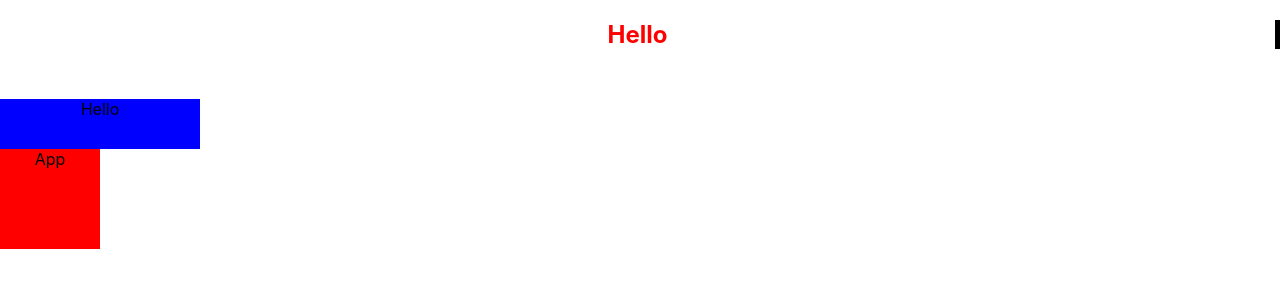
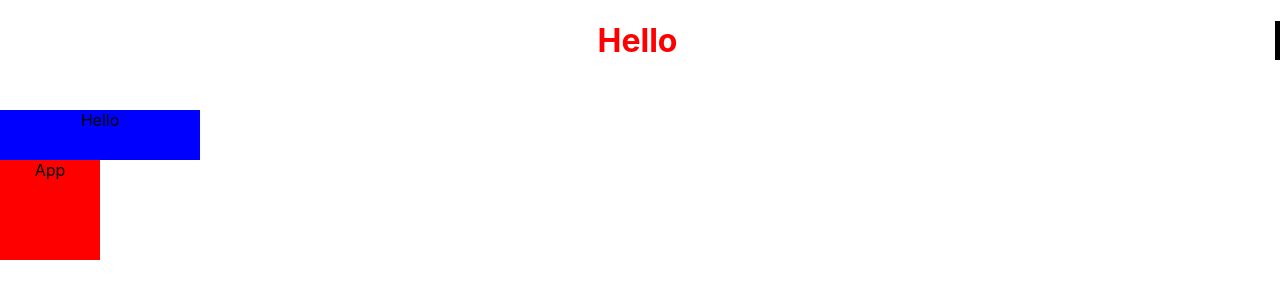
Before and after one commit to Dong-hyeun/voca, a React (Create React App) app: page / in a window 1280 px wide. Shown: the top 300 px of the page. Built offline with nearby package versions, Linux system fonts and the light colour scheme.

Commit message:
modify element name

```diff
--- a/src/component/Hello.js
+++ b/src/component/Hello.js
@@ -4,7 +4,7 @@ export default function Hello() {
 
     return (
         <div>
-            <h2 style={
+            <h1 style={
                 {
                     color: '#f00',
                     borderRight: '5px solid #000',
@@ -13,7 +13,7 @@ export default function Hello() {
                 }
             }>
                 Hello
-            </h2>
+            </h1>
             <div className={styles.box} >Hello</div>
         </div>);
 }
```
